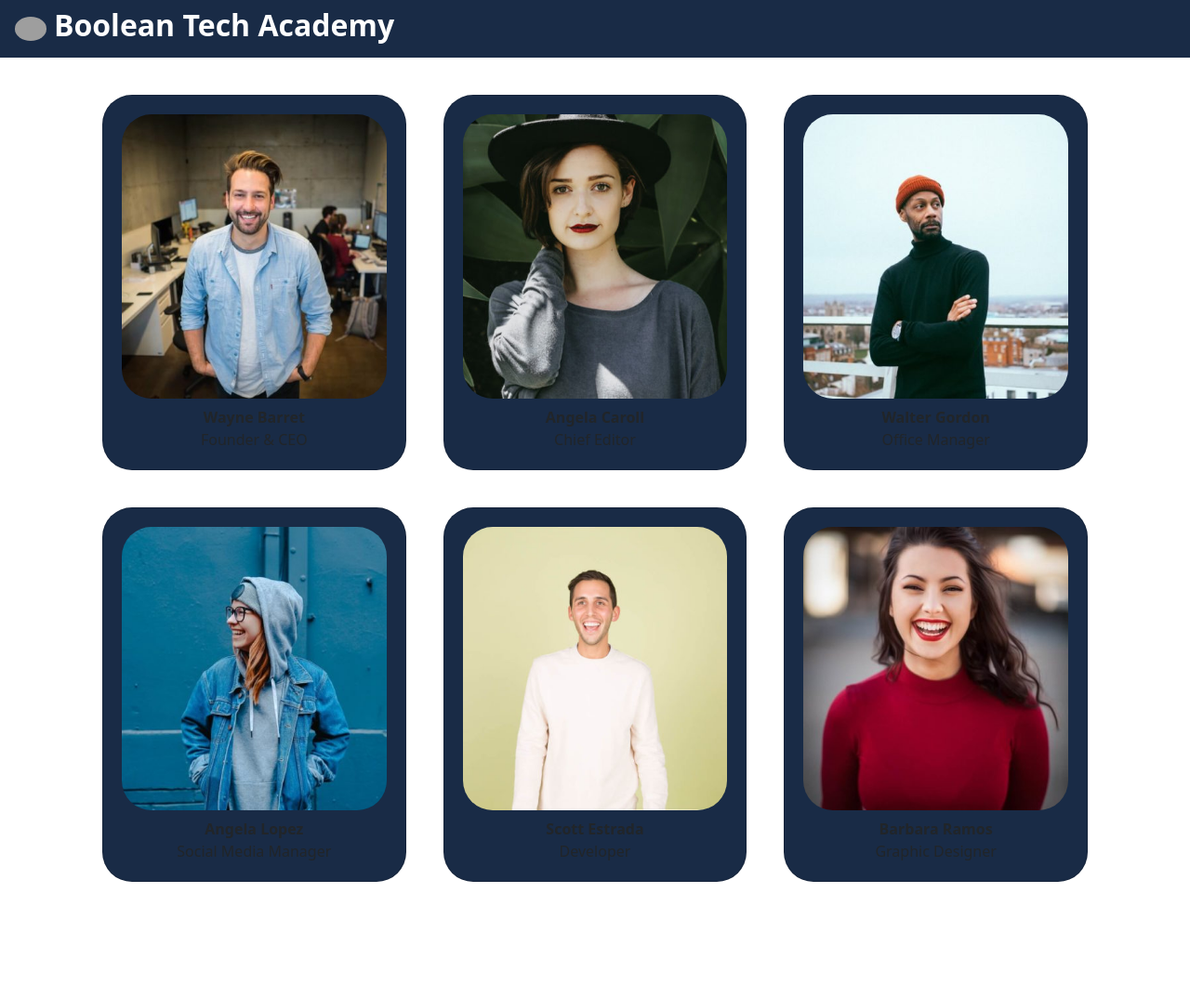
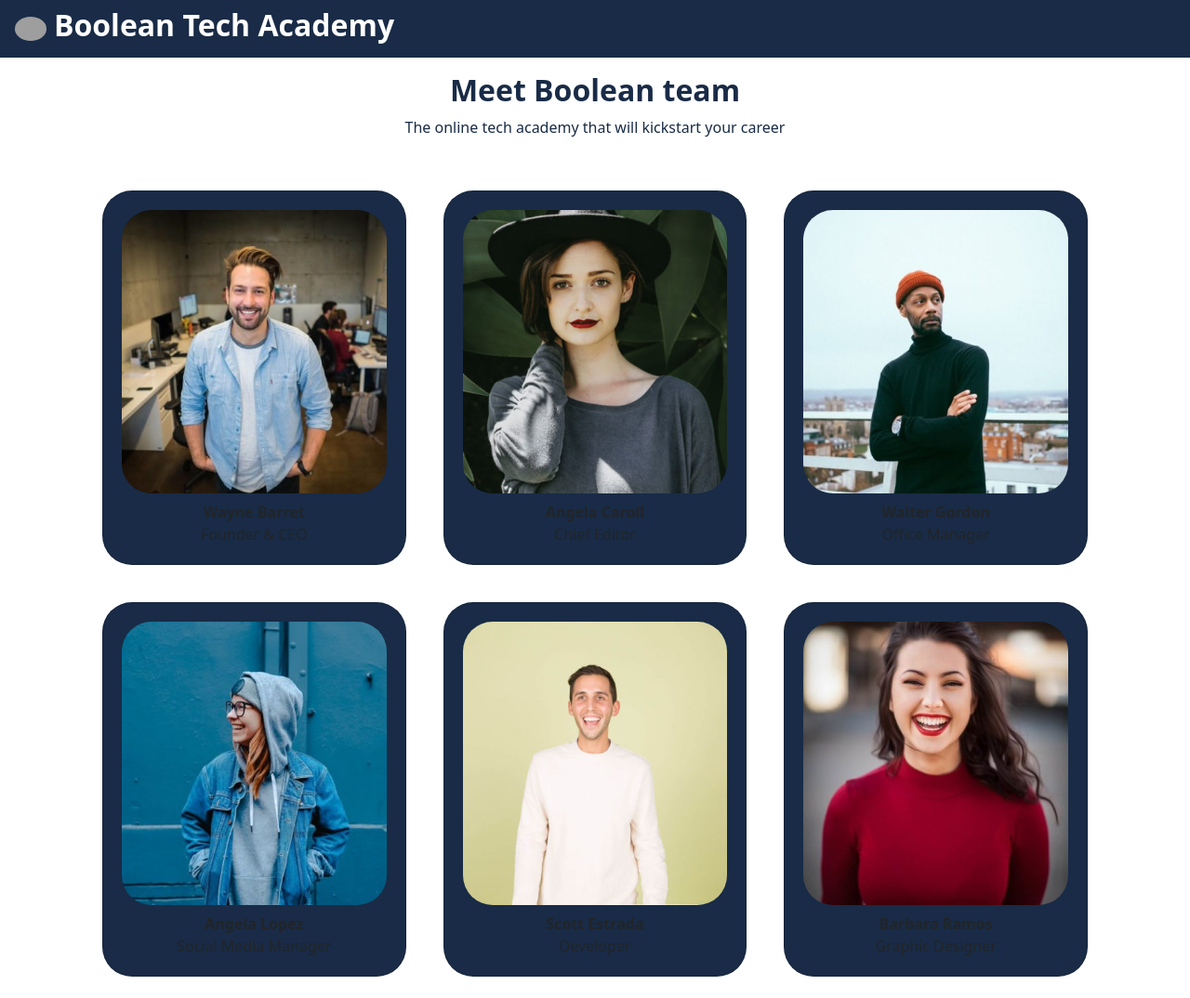
Before and after one commit to Gas9220/js-our-team, a plain HTML site: page index.html in a window 1280 px wide. Shown: the whole page at 93% size. Before the commit the page ends 989 px from the top, so only its background shows below. Drawn offline with nearby package versions, Linux system fonts and the light colour scheme; grey boxes are pictures that could not be loaded.

Commit message:
Bonus 2 Completato

```diff
--- a/css/main.css
+++ b/css/main.css
@@ -17,3 +17,7 @@ main .container div {
 .card {
     background-color: rgb(25, 43, 70);
 }
+
+h2, p {
+    color: rgb(25, 43, 70);
+}
--- a/index.html
+++ b/index.html
@@ -29,7 +29,9 @@
 
     <!-- Main -->
     <main>
-        <div class="container">
+        <div class="container text-center">
+            <h2 class="mt-3 fw-bold">Meet Boolean team</h2>
+            <p>The online tech academy that will kickstart your career</p>
             <div class="row text-center text-white">
 
             </div>
```
